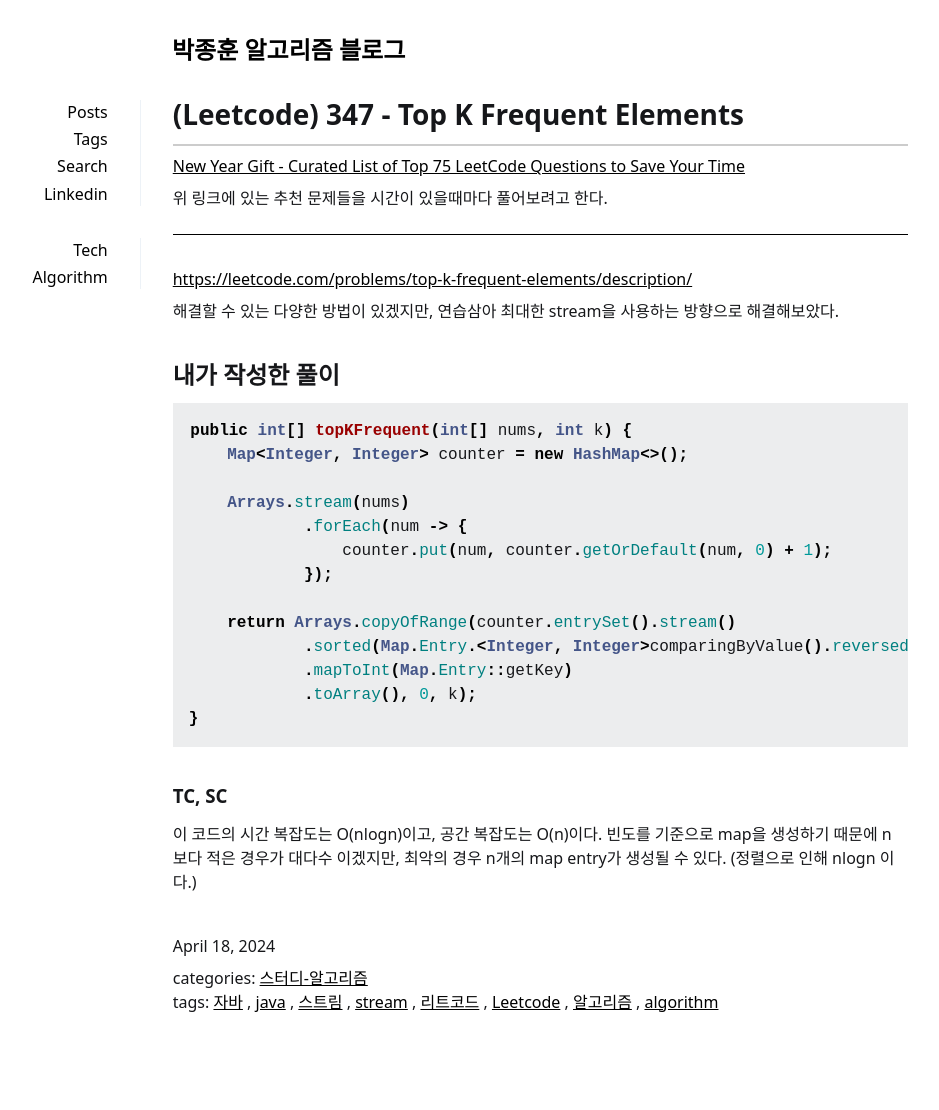
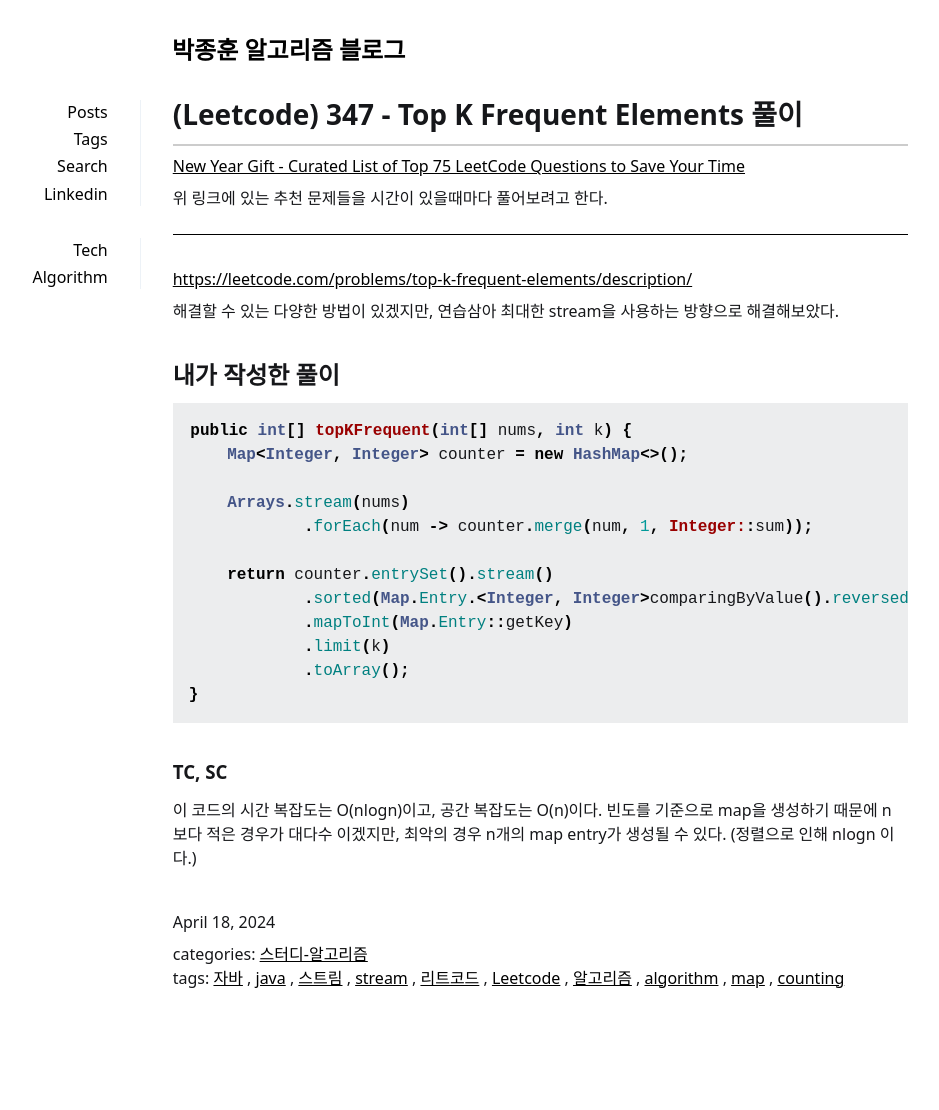
Before and after one commit to dev-jonghoonpark/algorithm-blog, a Jekyll site: the page built from _posts/2024-04-18-leetcode-347.md, in a window 1280 px wide. Shown: the whole page, without its empty margins (180-1119 px from the left). Built offline with Jekyll 4.4.1, drawn with Linux system fonts in a browser that asks for light colours; after the commit the page ends 1086 px from its top, so only the background shows below that.

Commit message:
update posts

````diff
--- a/_posts/2024-04-18-leetcode-347.md
+++ b/_posts/2024-04-18-leetcode-347.md
@@ -1,8 +1,20 @@
 ---
 layout: post
-title: (Leetcode) 347 - Top K Frequent Elements
+title: (Leetcode) 347 - Top K Frequent Elements 풀이
 categories: [스터디-알고리즘]
-tags: [자바, java, 스트림, stream, 리트코드, Leetcode, 알고리즘, algorithm]
+tags:
+  [
+    자바,
+    java,
+    스트림,
+    stream,
+    리트코드,
+    Leetcode,
+    알고리즘,
+    algorithm,
+    map,
+    counting,
+  ]
 date: 2024-04-18 12:30:00 +0900
 ---
 
@@ -23,14 +35,13 @@ public int[] topKFrequent(int[] nums, int k) {
     Map<Integer, Integer> counter = new HashMap<>();
 
     Arrays.stream(nums)
-            .forEach(num -> {
-                counter.put(num, counter.getOrDefault(num, 0) + 1);
-            });
+            .forEach(num -> counter.merge(num, 1, Integer::sum));
 
-    return Arrays.copyOfRange(counter.entrySet().stream()
+    return counter.entrySet().stream()
             .sorted(Map.Entry.<Integer, Integer>comparingByValue().reversed())
             .mapToInt(Map.Entry::getKey)
-            .toArray(), 0, k);
+            .limit(k)
+            .toArray();
 }
 ```
 
````
Also changed, not shown: _posts/2024-07-08-leetcode-91.md (+1 -1 lines).
